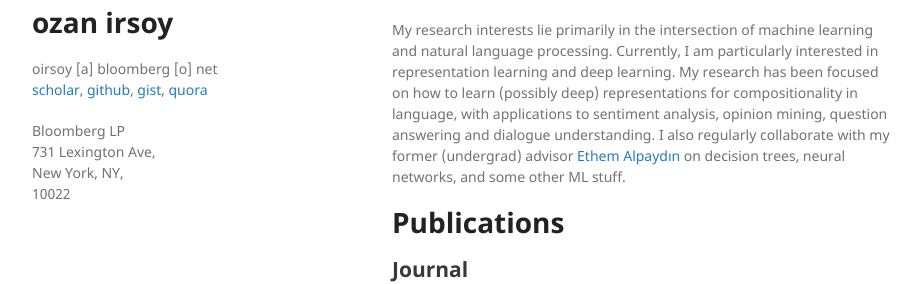
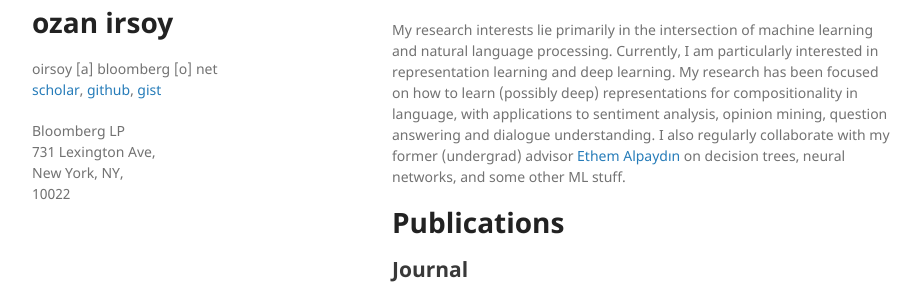
Before and after one commit to oir/webpage, a Jekyll site: the page built from index.md, in a window 1280 px wide. Shown: the part 204-488 px from the top of the page, without its empty margins (178-1099 px from the left). Built offline with Jekyll 4.4.1, drawn with Linux system fonts in a browser that asks for light colours.

Commit message:
Update default.html

```diff
--- a/_layouts/default.html
+++ b/_layouts/default.html
@@ -21,8 +21,7 @@
         <p>oirsoy [a] bloomberg [o] net<br>
            <a href="https://scholar.google.com/citations?user=sm7-kIwAAAAJ">scholar</a>,
            <a href="https://github.com/oir/">github</a>,
-           <a href="https://gist.github.com/oir/">gist</a>,
-           <a href="https://www.quora.com/profile/Ozan-Irsoy">quora</a></p>
+           <a href="https://gist.github.com/oir/">gist</a>
 
         <p>Bloomberg LP<br>
         731 Lexington Ave,<br> New York, NY,<br> 10022</p>
```
